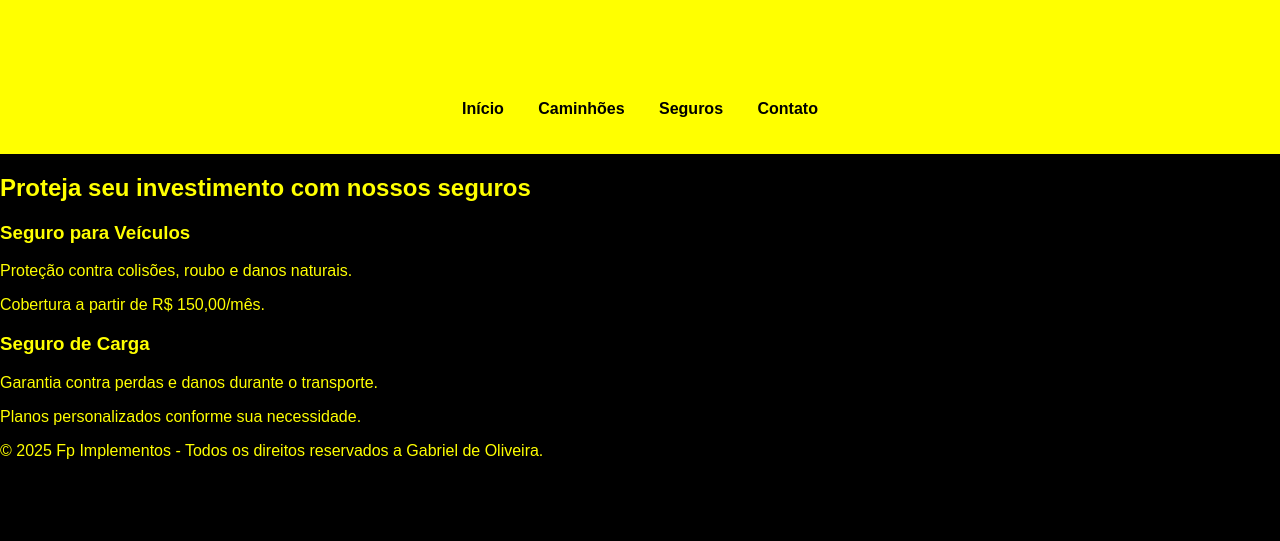
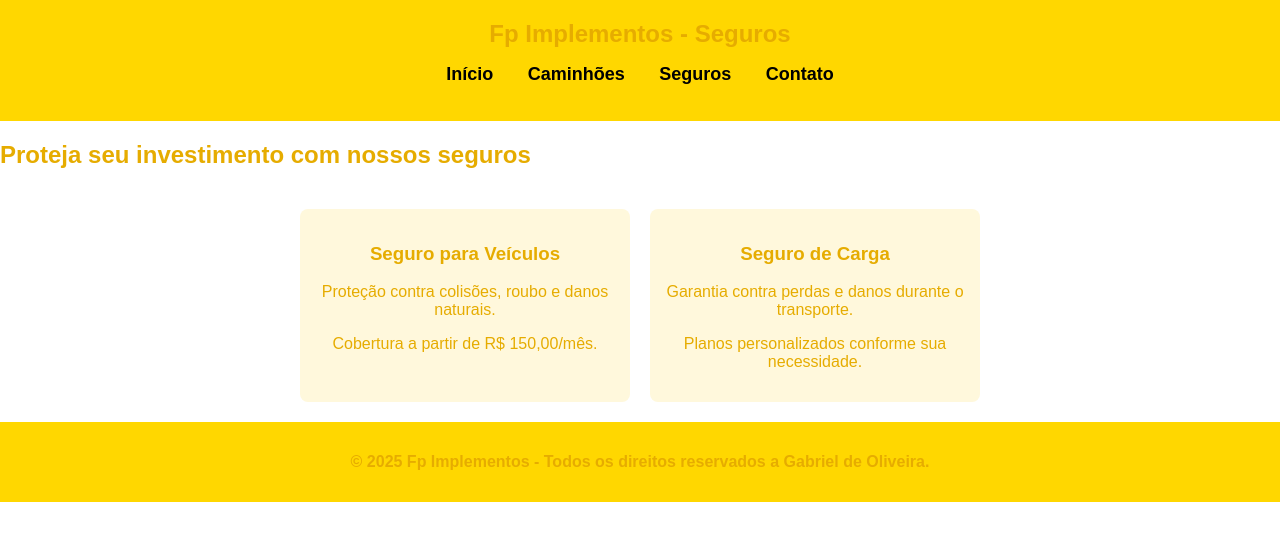
Before and after one commit to Oliveiraxis7/Oliveiraxis7-Tads1.1, a PHP site: page /seguros.html in a window 1280 px wide. Shown: the top 541 px of the page. Run offline with PHP 8.4, Linux system fonts and the light colour scheme.

Commit message:
aaaaaaaaaaaaaaa

```diff
--- a/style.css
+++ b/style.css
@@ -1,17 +1,25 @@
+/* Estilo geral */
 body {
     font-family: Arial, sans-serif;
     margin: 0;
     padding: 0;
-    background-color: black;
-    color: yellow;
+    background-color: white;
+    color: #e6ac00; /* Amarelo suave */
 }
 
+/* Cabeçalho */
 header {
-    background-color: yellow;
+    background-color: #ffd700; /* Amarelo claro */
     padding: 20px;
     text-align: center;
 }
 
+header h1 {
+    font-size: 24px;
+    margin: 0;
+}
+
+/* Menu de navegação */
 nav ul {
     list-style: none;
     padding: 0;
@@ -27,33 +35,104 @@ nav ul li a {
     color: black;
     text-decoration: none;
     font-weight: bold;
+    font-size: 18px;
 }
 
+/* Banner */
 .banner {
     text-align: center;
     padding: 50px;
-    background-color: black;
-    color: yellow;
+    background-color: white;
+    color: #e6ac00;
+    font-weight: bold;
 }
 
+/* Lista de caminhões */
 .truck-list {
     display: flex;
+    flex-wrap: wrap;
     justify-content: center;
     gap: 20px;
+    padding: 20px;
 }
 
 .truck-item {
-    background-color: yellow;
-    padding: 10px;
-    border-radius: 5px;
+    background-color: #ffd700; /* Amarelo claro */
+    padding: 15px;
+    border-radius: 8px;
     text-align: center;
+    width: 250px;
 }
 
 .truck-item img {
     width: 200px;
     height: auto;
+    border-radius: 5px;
 }
 
+/* Lista de seguros */
+.insurance-list {
+    display: flex;
+    justify-content: center;
+    gap: 20px;
+    padding: 20px;
+}
+
+.insurance-item {
+    background-color: #fff8dc; /* Bege suave */
+    padding: 15px;
+    border-radius: 8px;
+    text-align: center;
+    width: 300px;
+}
+
+/* Formulário de contato */
+form {
+    width: 50%;
+    margin: auto;
+    padding: 20px;
+    background-color: #fff8dc; /* Bege suave */
+    border-radius: 10px;
+}
+
+form label {
+    display: block;
+    font-weight: bold;
+    margin-top: 10px;
+}
+
+form input,
+form textarea {
+    width: 100%;
+    padding: 8px;
+    margin-top: 5px;
+    border: 1px solid #e6ac00;
+    border-radius: 5px;
+}
+
+form button {
+    background-color: #e6ac00;
+    color: black;
+    border: none;
+    padding: 10px;
+    font-size: 16px;
+    cursor: pointer;
+    margin-top: 15px;
+}
+
+form button:hover {
+    background-color: #ffd700; /* Amarelo claro */
+}
+
+/* Rodapé */
+footer {
+    text-align: center;
+    background-color: #ffd700; /* Amarelo claro */
+    padding: 15px;
+    font-weight: bold;
+}
+
+/* Ícone do Instagram */
 .social {
     position: fixed;
     left: 20px;
```
